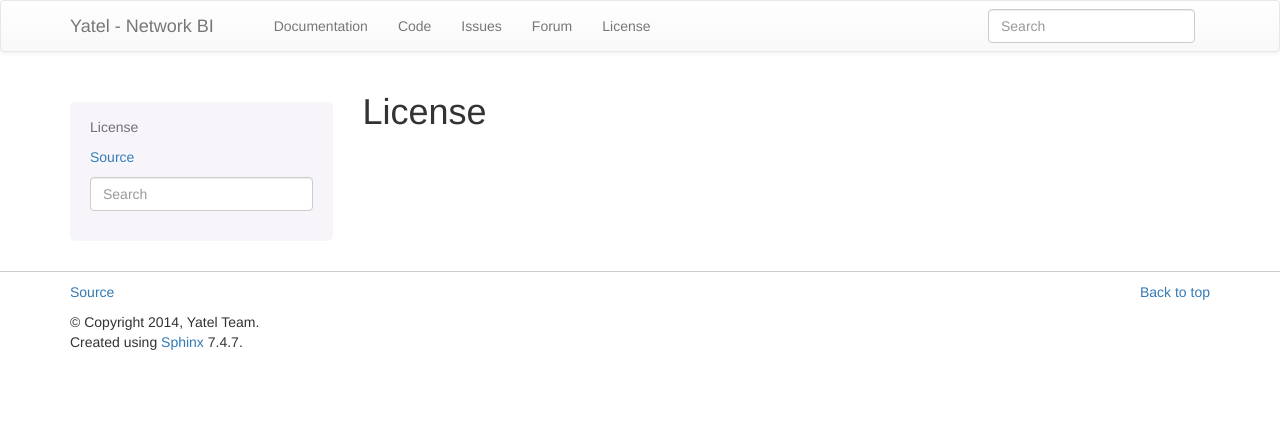
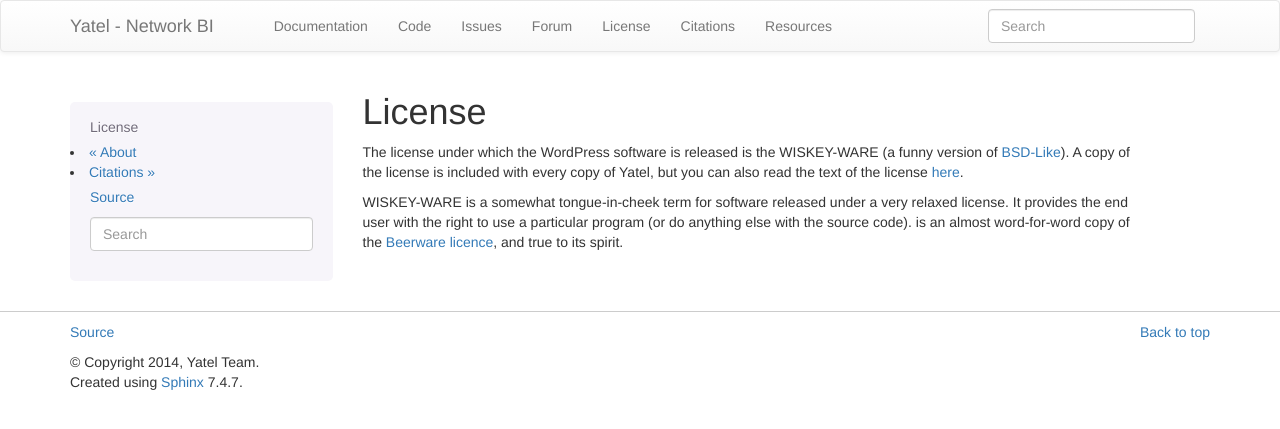
Before and after one commit to yatel-bi/webpage, a Sphinx documentation site: the page built from source/license.rst, in a window 1280 px wide. Shown: the top 429 px of the page. Built offline with Sphinx 7.4.7, drawn with Linux system fonts in a browser that asks for light colours.

Commit message:
added citations

```diff
--- /dev/null
+++ b/source/_static/LICENSE.txt
@@ -0,0 +1,4 @@
+"THE WISKEY-WARE LICENSE":
+<utn_kdd@googlegroups.com> wrote this file. As long as you retain this notice
+you can do whatever you want with this stuff. If we meet some day, and you
+think this stuff is worth it, you can buy us a WISKEY us return.
--- a/source/conf.py
+++ b/source/conf.py
@@ -116,7 +116,6 @@
         ("Code", "https://bitbucket.org/yatel/yatel", True),
         ("Issues", "https://bitbucket.org/yatel/yatel/issues?status=new&status=open", True),
         ("Forum", "https://groups.google.com/forum/#!forum/utn_kdd", True),
-        ("License", "license")
     ],
 }
 
--- a/source/license.rst
+++ b/source/license.rst
@@ -1,2 +1,16 @@
+.. _license:
+
 License
 =======
+
+The license under which the WordPress software is released is the WISKEY-WARE
+(a funny version of `BSD-Like <license http://en.wikipedia.org/wiki/BSD_licenses>`_).
+A copy of the license is included with every copy of Yatel, but you can also
+read the text of the license `here <_static/LICENSE.txt>`_.
+
+
+WISKEY-WARE is a somewhat tongue-in-cheek term for software released under a
+very relaxed license. It provides the end user with the right to use a
+particular program (or do anything else with the source code).  is an almost
+word-for-word copy of the `Beerware licence <http://en.wikipedia.org/wiki/Beerware>`_,
+and true to its spirit.
```
Also changed, not shown: source/cite.rst (added, +32 -0 lines), source/index.rst (+6 -2 lines).
